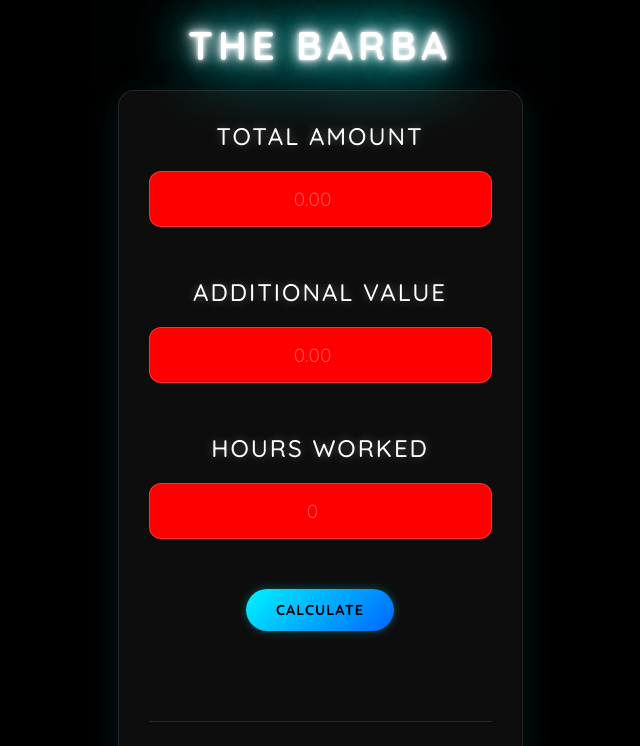
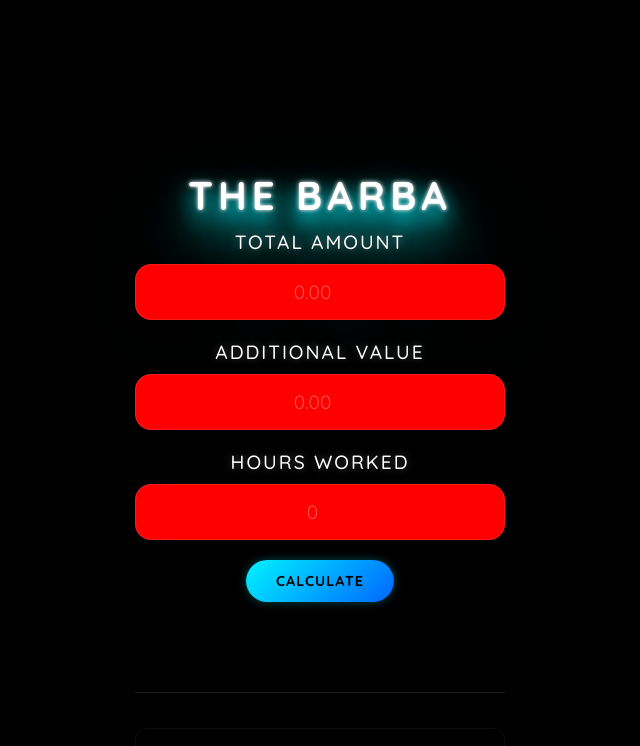
Before and after one commit to BarberScript/thebarba, a plain HTML site: page index.html in a window 1280 px wide. Shown: the top 746 px of the page, without its empty margins (320-960 px from the left). Drawn offline with nearby package versions, Linux system fonts and the light colour scheme; no server answers.

Commit message:
refactor: Remove unused styles, update neon title shadow, and consolidate glassmorphism effects for various elements.

```diff
--- a/styles.css
+++ b/styles.css
@@ -15,40 +15,22 @@ body {
   align-items: center;
   padding: 20px;
   color: #fff;
+  overflow-x: hidden; /* Disable horizontal scroll */
 }
 
-#bgCanvas {
-  position: fixed;
-  top: 0;
-  left: 0;
-  width: 100%;
-  height: 100%;
-  z-index: -1;
-}
-
-header {
-  margin-bottom: 20px;
-}
-
-#themeToggle {
-  width: 50px;
-  height: 50px;
-  cursor: pointer;
-  filter: drop-shadow(0 0 5px rgba(255,255,255,0.5));
-  display: none;
-}
+/* ... existing code ... */
 
 .neon-title {
   font-family: 'Quicksand', sans-serif;
   font-weight: 700;
   font-size: 2.5rem;
   color: #fff;
+  /* Downward casting glow */
   text-shadow:
     0 0 5px #fff,
-    0 0 10px #fff,
-    0 0 20px #00f3ff,
-    0 0 30px #00f3ff,
-    0 0 40px #00f3ff;
+    0 10px 20px #00f3ff,
+    0 20px 40px #00f3ff,
+    0 40px 80px #00f3ff;
   letter-spacing: 5px;
   margin: 0;
   animation: flicker 7s infinite alternate;
@@ -58,51 +40,51 @@ header {
   0%, 18%, 22%, 25%, 53%, 57%, 100% {
     text-shadow:
       0 0 4px #fff,
-      0 0 11px #fff,
-      0 0 19px #fff,
-      0 0 40px #00f3ff,
-      0 0 80px #00f3ff,
-      0 0 90px #00f3ff,
-      0 0 100px #00f3ff,
-      0 0 150px #00f3ff;
+      0 10px 20px #00f3ff,
+      0 20px 40px #00f3ff,
+      0 40px 80px #00f3ff,
+      0 80px 160px #00f3ff;
   }
   20%, 24%, 55% {
     text-shadow: none;
   }
 }
 
-/* Glassmorphism Container */
+/* Glassmorphism Container - Now Transparent */
 .glass-container {
+  background: transparent;
+  backdrop-filter: none;
+  -webkit-backdrop-filter: none;
+  border: none;
+  box-shadow: none;
+  animation: none;
+  width: 100%;
+  max-width: 390px;
+  padding: 10px;
+  margin: 0 auto;
+}
+
+/* Common Glass Effect for Elements */
+.neon-input,
+#statsContainer,
+#chartContainer,
+li {
   background: rgba(255, 255, 255, 0.05);
   backdrop-filter: blur(10px);
   -webkit-backdrop-filter: blur(10px);
   border: 1px solid rgba(255, 255, 255, 0.1);
-  width: 90%; /* Changed from 100% to 90% to prevent edge touching */
-  max-width: 450px; /* Slightly reduced max-width for better mobile view */
-  padding: 30px; /* Reduced padding slightly */
   border-radius: 16px;
-  box-shadow: 0 4px 30px rgba(0, 0, 0, 0.5);
-  position: relative;
-  overflow: hidden;
-  transition: height 0.5s ease;
-  animation: breathe 4s ease-in-out infinite;
-  margin: 0 auto; /* Center the container */
+  box-shadow: 0 4px 15px rgba(0, 0, 0, 0.3);
+  transition: transform 0.3s ease, box-shadow 0.3s ease;
 }
 
-/* ... existing code ... */
-
-.stat-item {
-    display: flex;
-    justify-content: space-between;
-    align-items: center;
-    padding: 15px 0; /* Increased padding for better spacing */
-    border-bottom: 1px solid rgba(255, 255, 255, 0.1);
-}
-
-@keyframes breathe {
-  0% { box-shadow: 0 4px 30px rgba(0, 0, 0, 0.5); }
-  50% { box-shadow: 0 4px 30px rgba(0, 243, 255, 0.2); }
-  100% { box-shadow: 0 4px 30px rgba(0, 0, 0, 0.5); }
+/* Hover effect for glass elements */
+.neon-input:focus,
+li:hover,
+#statsContainer:hover,
+#chartContainer:hover {
+  box-shadow: 0 0 20px rgba(0, 243, 255, 0.2);
+  border-color: rgba(0, 243, 255, 0.3);
 }
 
 /* Input Group */
@@ -114,8 +96,8 @@ header {
 }
 
 label {
-  font-size: 1.5rem;
-  margin-bottom: 20px;
+  font-size: 1.2rem; /* Slightly smaller label */
+  margin-bottom: 10px;
   color: #fff;
   text-align: center;
   font-weight: 500;
@@ -124,25 +106,20 @@ label {
   text-shadow: 0 0 10px rgba(255,255,255,0.3);
 }
 
-/* Neon Input */
+/* Neon Input Specifics */
 .neon-input {
   width: 100%;
   padding: 15px;
   font-size: 1.2rem;
-  border: 1px solid rgba(255, 255, 255, 0.2);
-  border-radius: 12px;
-  background: rgba(0, 0, 0, 0.2);
   color: #fff;
   outline: none;
-  transition: all 0.3s ease;
   text-align: center;
-  margin-bottom: 30px;
+  margin-bottom: 0; /* Margin handled by input-group */
 }
 
 .neon-input:focus {
-  border-color: #00f3ff;
-  box-shadow: 0 0 15px rgba(0, 243, 255, 0.5), inset 0 0 5px rgba(0, 243, 255, 0.2);
-  background: rgba(0, 0, 0, 0.4);
+  /* Focus styles handled by common hover/focus block above + specific glow */
+  box-shadow: 0 0 20px rgba(0, 243, 255, 0.4);
 }
 
 .neon-input::placeholder {
@@ -205,12 +182,12 @@ label {
 
 ul {
   list-style: none;
+  padding: 0;
+  margin: 0;
 }
 
 li {
   padding: 0; /* Reset padding */
-  border-bottom: 1px solid rgba(255, 255, 255, 0.1);
-  font-size: 1rem;
   color: #fff;
   background: rgba(0, 0, 0, 0.3);
   margin-bottom: 15px;
```
